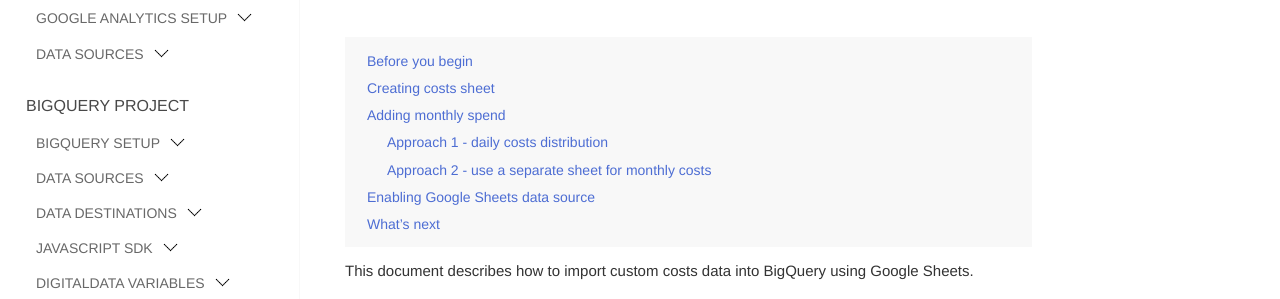
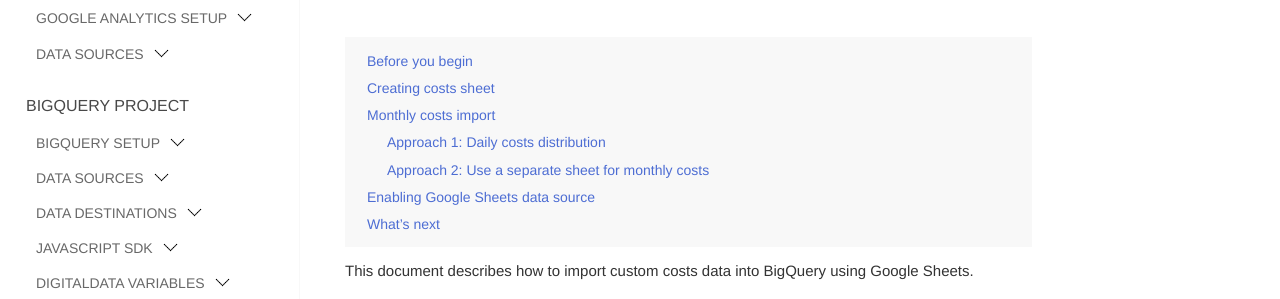
Before and after one commit to segmentstream-com/segmentstream-com.github.io, a Jekyll site: the page built from _docs/guides/google-sheets-cost-data-import.md, in a window 1280 px wide and 1400 px high. Shown: the part 139-438 px from the top of the window. Built offline with Jekyll 4.4.1, drawn with Linux system fonts in a browser that asks for light colours; nearby versions of some CDN libraries; some of the changed text lies outside the part shown.

Commit message:
naming change

```diff
--- a/_docs/guides/google-sheets-cost-data-import.md
+++ b/_docs/guides/google-sheets-cost-data-import.md
@@ -33,7 +33,7 @@
 
 Here is the [example of the valid Costs Sheet document ▸](https://docs.google.com/spreadsheets/d/1rHqVpQP-dJnd7Cx5cxXNUJETi3Ko_ljuIAigbYskvIQ/edit#gid=0){:target="_blank"}.
 
-## Adding monthly spend
+## Monthly costs import
 
 Sometimes it might be required to import monthly costs (subscriptions, salaries) and attribute them to specific set of UTM paramterers, for example:
 - SEO costs
@@ -43,7 +43,7 @@
 
 For example, if you spent $3000 in June 2020 for your favourite ESP platform and would like to attribute this costs to `utm_source=my_esp` and `utm_medium=email`, you can use one of the following approaches.
 
-### Approach 1 - daily costs distribution
+### Approach 1: Daily costs distribution
 
 To make a proper allocation of such costs you should equally devide them between all the days during the month. The file should looks the following way:
 
@@ -60,7 +60,7 @@
 ... | USD | 100 | | | email | my_esp
 2020-06-30 | USD | 100 | | | email | my_esp
 
-### Approach 2 - use a separate sheet for monthly costs
+### Approach 2: Use a separate sheet for monthly costs
 
 Alternatively, you can have separate Google Sheets files for monthly and daily costs. This way you can have the following format for your monthly costs:
 
```
